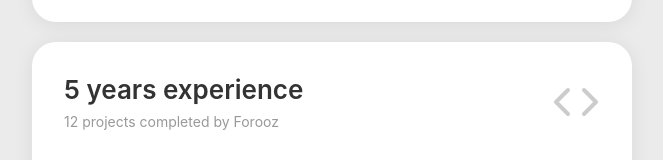
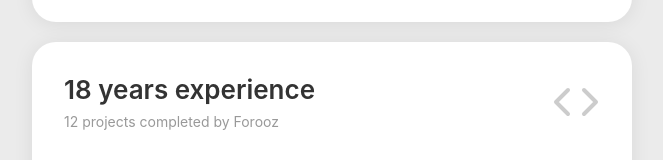
Before and after one commit to Foroooz/forooz.me, a React (Vite) app: page / in a window 1280 px wide. Shown: the part 435-595 px from the top of the page, without its empty margins (308-971 px from the left). Built offline with nearby package versions, Linux system fonts and the light colour scheme.

Commit message:
Update experience to 18 years

```diff
--- a/src/components/PixelPortfolio.jsx
+++ b/src/components/PixelPortfolio.jsx
@@ -3,7 +3,7 @@ import { Code, Globe, Gamepad2, User, Github, Linkedin, ExternalLink, Send } fro
 
 const ForoozMinimal = () => {
   const [projectsCompleted] = useState(12);
-  const [yearsExperience] = useState(5);
+  const [yearsExperience] = useState(18);
   const [skillProgress] = useState(85);
   const [selectedProject, setSelectedProject] = useState(null);
 
@@ -54,7 +54,7 @@ const ForoozMinimal = () => {
       metaDescription.name = 'description';
       document.head.appendChild(metaDescription);
     }
-    metaDescription.content = "Forooz - Expert Full-Stack Developer specializing in WordPress development, web applications, and game creation. 5+ years experience building digital solutions.";
+    metaDescription.content = "Forooz - Expert Full-Stack Developer specializing in WordPress development, web applications, and game creation. 18+ years experience building digital solutions.";
 
     let canonical = document.querySelector('link[rel="canonical"]');
     if (!canonical) {
@@ -117,7 +117,7 @@ const ForoozMinimal = () => {
         "PHP"
       ],
       "email": "@foroozd",
-      "description": "Expert Full-Stack Developer specializing in WordPress development, web applications, and game creation with 5+ years of experience."
+      "description": "Expert Full-Stack Developer specializing in WordPress development, web applications, and game creation with 18+ years of experience."
     });
 
     let keywords = document.querySelector('meta[name="keywords"]');
```
